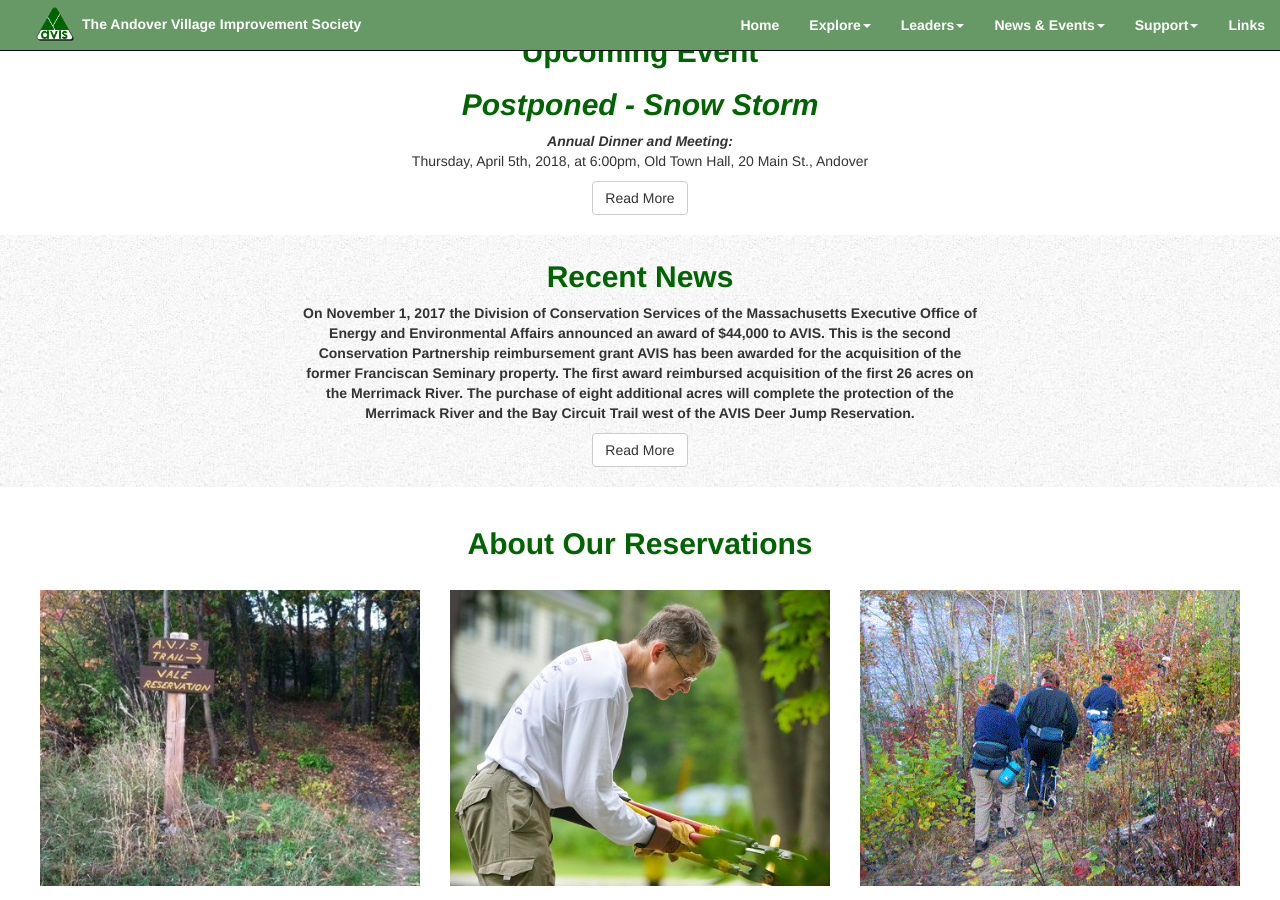
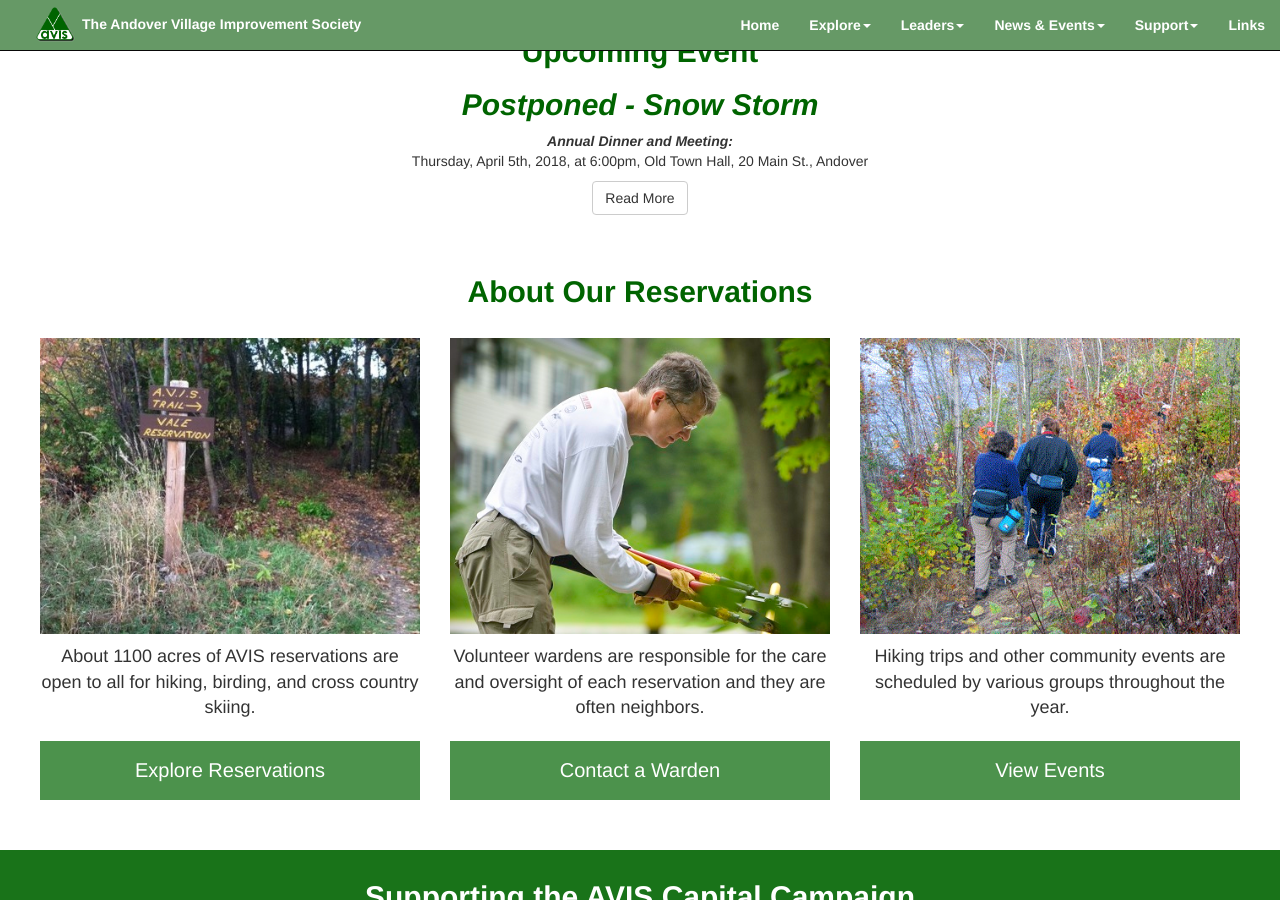
Before and after one commit to avisandover/avis-website, a Jekyll site: the page built from index.html, in a window 1280 px wide and 900 px high, scrolled down 511 px. Built offline with Jekyll 4.4.1, drawn with Linux system fonts in a browser that asks for light colours.

Commit message:
removed recent news

```diff
--- a/index.html
+++ b/index.html
@@ -27,18 +27,6 @@
           <p>Thursday, April 5th, 2018, at 6:00pm, Old Town Hall, 20 Main St., Andover</p>
           <div>
             <a href="/events.html" class="btn btn-default">Read More</a>
-          </div>
-        </div>
-      </div>
-    </section>
-
-    <section class="row gray-row">
-      <div class="col-xs-12">
-        <div>
-          <h2>Recent News</h2>
-          <p>On November 1, 2017 the Division of Conservation Services of the Massachusetts Executive Office of Energy and Environmental Affairs announced an award of $44,000 to AVIS.  This is the second Conservation Partnership reimbursement grant AVIS has been awarded for the acquisition of the former Franciscan Seminary property.  The first award reimbursed acquisition of the first 26 acres on the Merrimack River.  The purchase of eight additional acres will complete the protection of the Merrimack River and the Bay Circuit Trail west of the AVIS Deer Jump Reservation.</p>
-          <div>
-            <a href="/news.html" class="btn btn-default">Read More</a>
           </div>
         </div>
       </div>
```
